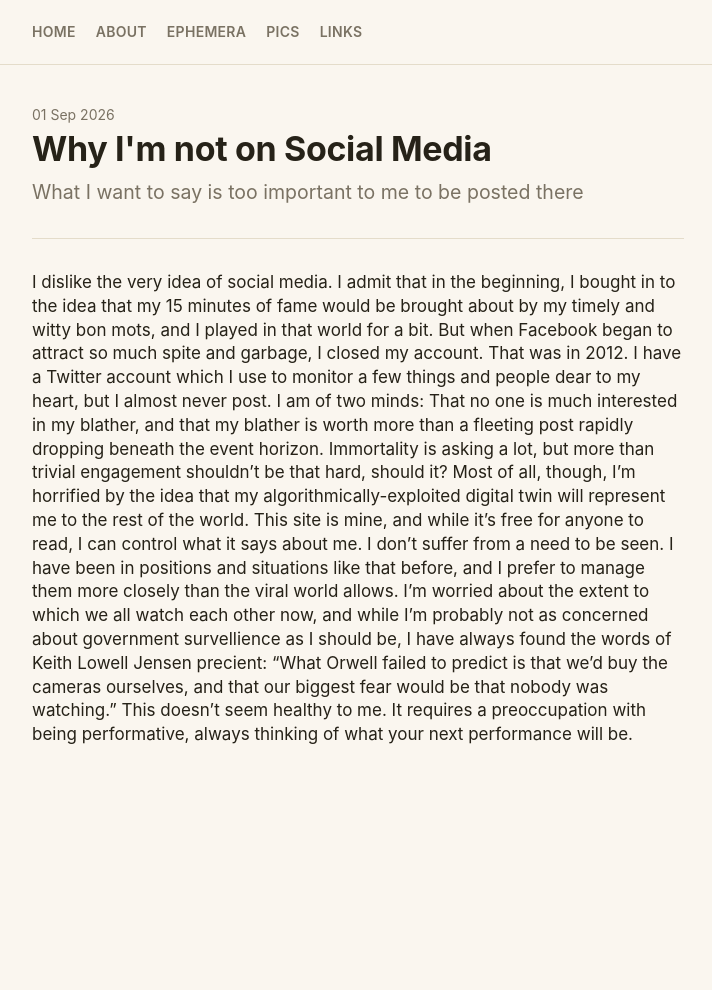
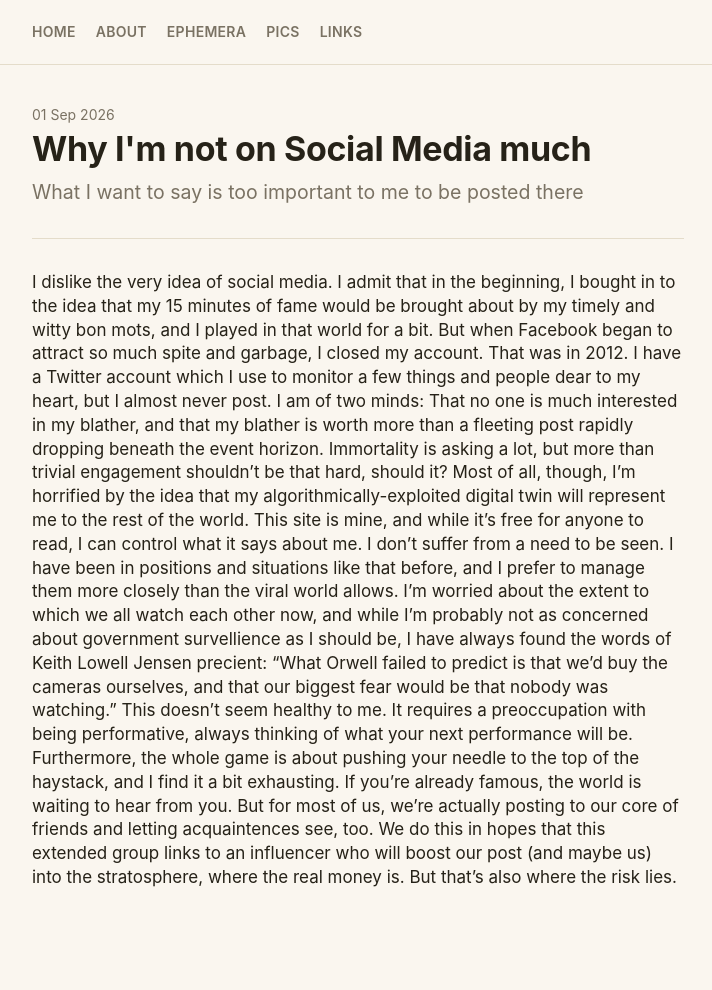
Before and after one commit to mkolon/mattkolon.com, a Jekyll site: the page built from _posts/2026-09-01-social.md, in a window 1280 px wide. Shown: the whole page, without its empty margins (282-994 px from the left). Built offline with Jekyll 4.4.1, drawn with Linux system fonts in a browser that asks for light colours; before the commit the page ends 900 px from its top, so only the background shows below that.

Commit message:
random Friday fixes

```diff
--- a/_posts/2026-09-01-social.md
+++ b/_posts/2026-09-01-social.md
@@ -1,6 +1,6 @@
 ---
 layout: post
-title: Why I'm not on Social Media
+title: Why I'm not on Social Media much
 ---
 
 What I want to say is too important to me to be posted there
@@ -12,3 +12,5 @@ I have a Twitter account which I use to monitor a few things and people dear to
 Most of all, though, I'm horrified by the idea that my  algorithmically-exploited digital twin will represent me to the rest of the world. This site is mine, and while it's free for anyone to read, I can control what it says about me. I don't suffer from a need to be seen. I have been in positions and situations like that before, and I prefer to manage them more closely than the viral world allows.
 I'm worried about the extent to which we all watch each other now, and while I'm probably not as concerned about government survellience as I should be, I have always found the words of Keith Lowell Jensen precient: “What Orwell failed to predict is that we'd buy the cameras ourselves, and that our biggest fear would be that nobody was watching.”
 This doesn't seem healthy to me. It requires a preoccupation with being performative, always thinking of what your next performance will be.
+Furthermore, the whole game is about pushing your needle to the top of the haystack, and I find it a bit exhausting. If you're already famous, the world is waiting to hear from you. But for most of us, we're actually posting to our core of friends and letting acquaintences see, too. We do this in hopes that this extended group links to an influencer who will boost our post (and maybe us) into the stratosphere, where the real money is.
+But that's also where the risk lies.
```
Also changed, not shown: about.md (+1 -1 lines).
